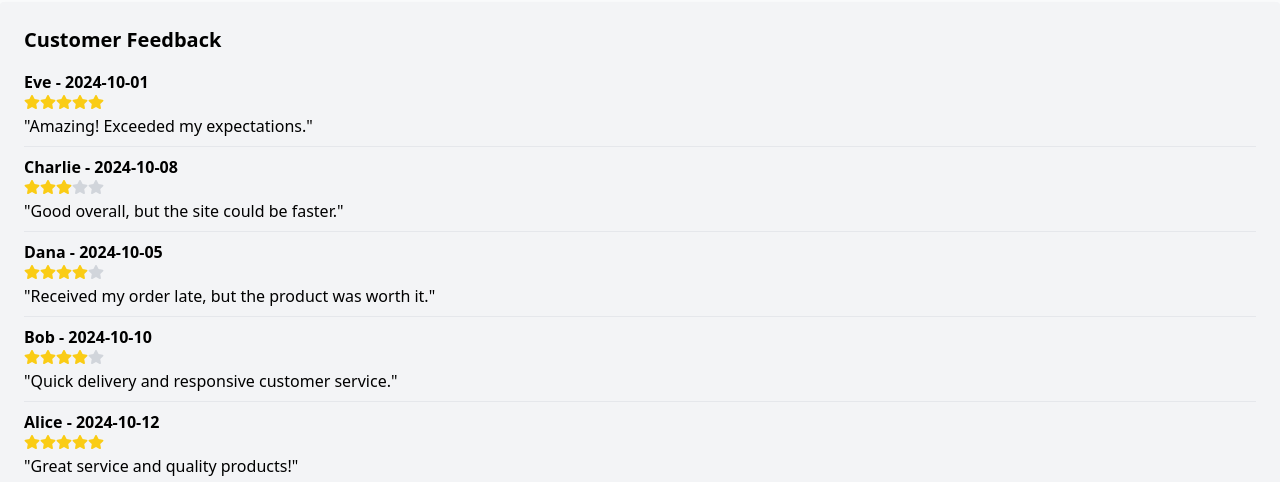
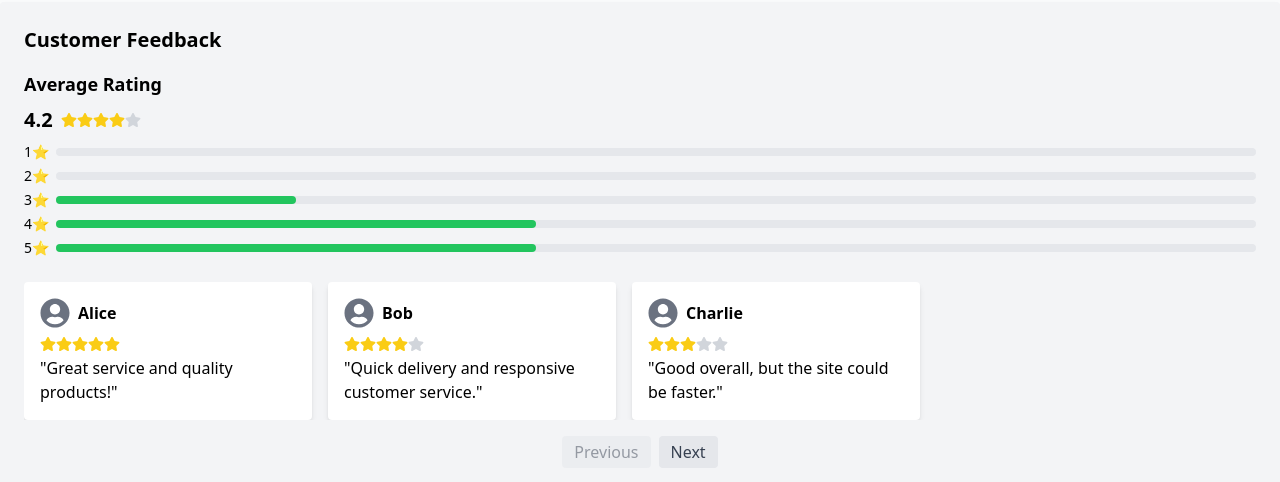
Before and after one commit to OumaArera/farmify, a React (Create React App) app: page / in a window 1280 px wide. Shown: the part 436-918 px from the top of the page. Built offline with nearby package versions, Linux system fonts and the light colour scheme.

Commit message:
feat: dependencies

```diff
--- a/src/components/Feedback.jsx
+++ b/src/components/Feedback.jsx
@@ -1,5 +1,5 @@
 import React, { useState, useEffect } from 'react';
-import { FaStar } from 'react-icons/fa';
+import { FaStar, FaUserCircle } from 'react-icons/fa';
 
 const Feedback = () => {
   const [reviews, setReviews] = useState([]);
@@ -9,28 +9,24 @@ const Feedback = () => {
   const [review, setReview] = useState('');
   const [rating, setRating] = useState(0);
   const [hover, setHover] = useState(null);
+  const [currentPage, setCurrentPage] = useState(1);
+  const reviewsPerPage = 3;
 
   useEffect(() => {
-    // Fetch reviews from backend (simulate if no server data)
     fetchReviews();
   }, []);
 
   const fetchReviews = async () => {
-    try {
-      // Simulate fetching data from backend by using dummy data
     const dummyData = [
-        { name: 'Alice', review: 'Great service and quality products!', rating: 5, date: '2024-10-12' },
-        { name: 'Bob', review: 'Quick delivery and responsive customer service.', rating: 4, date: '2024-10-10' },
-        { name: 'Charlie', review: 'Good overall, but the site could be faster.', rating: 3, date: '2024-10-08' },
-        { name: 'Dana', review: 'Received my order late, but the product was worth it.', rating: 4, date: '2024-10-05' },
-        { name: 'Eve', review: 'Amazing! Exceeded my expectations.', rating: 5, date: '2024-10-01' },
+      { name: 'Alice', review: 'Great service and quality products!', rating: 5 },
+      { name: 'Bob', review: 'Quick delivery and responsive customer service.', rating: 4 },
+      { name: 'Charlie', review: 'Good overall, but the site could be faster.', rating: 3 },
+      { name: 'Dana', review: 'Received my order late, but the product was worth it.', rating: 4 },
+      { name: 'Eve', review: 'Amazing! Exceeded my expectations.', rating: 5 },
     ];
 
     setReviews(dummyData);
     calculateAverageRating(dummyData);
-    } catch (error) {
-      console.error('Error fetching reviews:', error);
-    }
   };
 
   const calculateAverageRating = (reviews) => {
@@ -39,29 +35,17 @@ const Feedback = () => {
     setAverageRating(avgRating);
   };
 
-  const handleSubmit = async (e) => {
+  const handleSubmit = (e) => {
     e.preventDefault();
-    const newReview = {
-      name,
-      review,
-      rating,
-      date: new Date().toLocaleDateString(),
-    };
-
-    try {
-      // Normally you would POST to your backend here
+    const newReview = { name, review, rating };
     setReviews((prevReviews) => [...prevReviews, newReview]);
     calculateAverageRating([...reviews, newReview]);
     setShowForm(false);
     setName('');
     setReview('');
     setRating(0);
-    } catch (error) {
-      console.error('Error submitting review:', error);
-    }
   };
 
-  // Calculate the percentage for each star rating
   const getRatingDistribution = () => {
     const distribution = { 5: 0, 4: 0, 3: 0, 2: 0, 1: 0 };
     reviews.forEach((review) => {
@@ -74,33 +58,22 @@ const Feedback = () => {
     return distribution;
   };
 
+  // Pagination controls
+  const totalPages = Math.ceil(reviews.length / reviewsPerPage);
+  const handlePageChange = (newPage) => {
+    setCurrentPage(newPage);
+  };
+
+  const paginatedReviews = reviews.slice(
+    (currentPage - 1) * reviewsPerPage,
+    currentPage * reviewsPerPage
+  );
+
   return (
     <div className="bg-gray-100 p-6 mt-8 rounded shadow-md">
       <h2 className="text-xl font-semibold mb-4">Customer Feedback</h2>
 
-      {/* Display existing reviews */}
-      <div className="space-y-2 mb-6">
-        {reviews.length > 0 ? (
-          reviews
-            .sort(() => Math.random() - 0.5) // Randomize order
-            .slice(0, 5) // Show a few reviews for brevity
-            .map((rev, index) => (
-              <div key={index} className="border-b pb-2 mb-2">
-                <p className="font-semibold">{rev.name} - {rev.date}</p>
-                <div className="flex items-center mb-1">
-                  {Array.from({ length: 5 }, (_, i) => (
-                    <FaStar key={i} className={i < rev.rating ? 'text-yellow-400' : 'text-gray-300'} />
-                  ))}
-                </div>
-                <p>"{rev.review}"</p>
-              </div>
-            ))
-        ) : (
-          <p>No reviews yet. Be the first to review!</p>
-        )}
-      </div>
-
-      {/* Average Rating */}
+      {/* Display Average Rating */}
       <div className="mb-6">
         <h3 className="text-lg font-semibold mb-2">Average Rating</h3>
         <div className="flex items-center mb-2">
@@ -121,6 +94,42 @@ const Feedback = () => {
             </div>
           </div>
         ))}
+      </div>
+
+      {/* Display reviews horizontally with pagination */}
+      <div className="flex overflow-x-auto space-x-4 mb-4">
+        {paginatedReviews.map((rev, index) => (
+          <div key={index} className="bg-white p-4 rounded shadow-md flex-shrink-0 w-72">
+            <div className="flex items-center mb-2">
+              <FaUserCircle className="text-gray-500 text-3xl mr-2" />
+              <p className="font-semibold">{rev.name}</p>
+            </div>
+            <div className="flex items-center mb-1">
+              {Array.from({ length: 5 }, (_, i) => (
+                <FaStar key={i} className={i < rev.rating ? 'text-yellow-400' : 'text-gray-300'} />
+              ))}
+            </div>
+            <p>"{rev.review}"</p>
+          </div>
+        ))}
+      </div>
+
+      {/* Pagination controls */}
+      <div className="flex justify-center space-x-2 mb-4">
+        <button
+          onClick={() => handlePageChange(currentPage - 1)}
+          disabled={currentPage === 1}
+          className="bg-gray-200 text-gray-700 px-3 py-1 rounded disabled:opacity-50"
+        >
+          Previous
+        </button>
+        <button
+          onClick={() => handlePageChange(currentPage + 1)}
+          disabled={currentPage === totalPages}
+          className="bg-gray-200 text-gray-700 px-3 py-1 rounded disabled:opacity-50"
+        >
+          Next
+        </button>
       </div>
 
       {/* Rate Us Button */}
```
Lines whose indentation alone changed are shown as unchanged.
